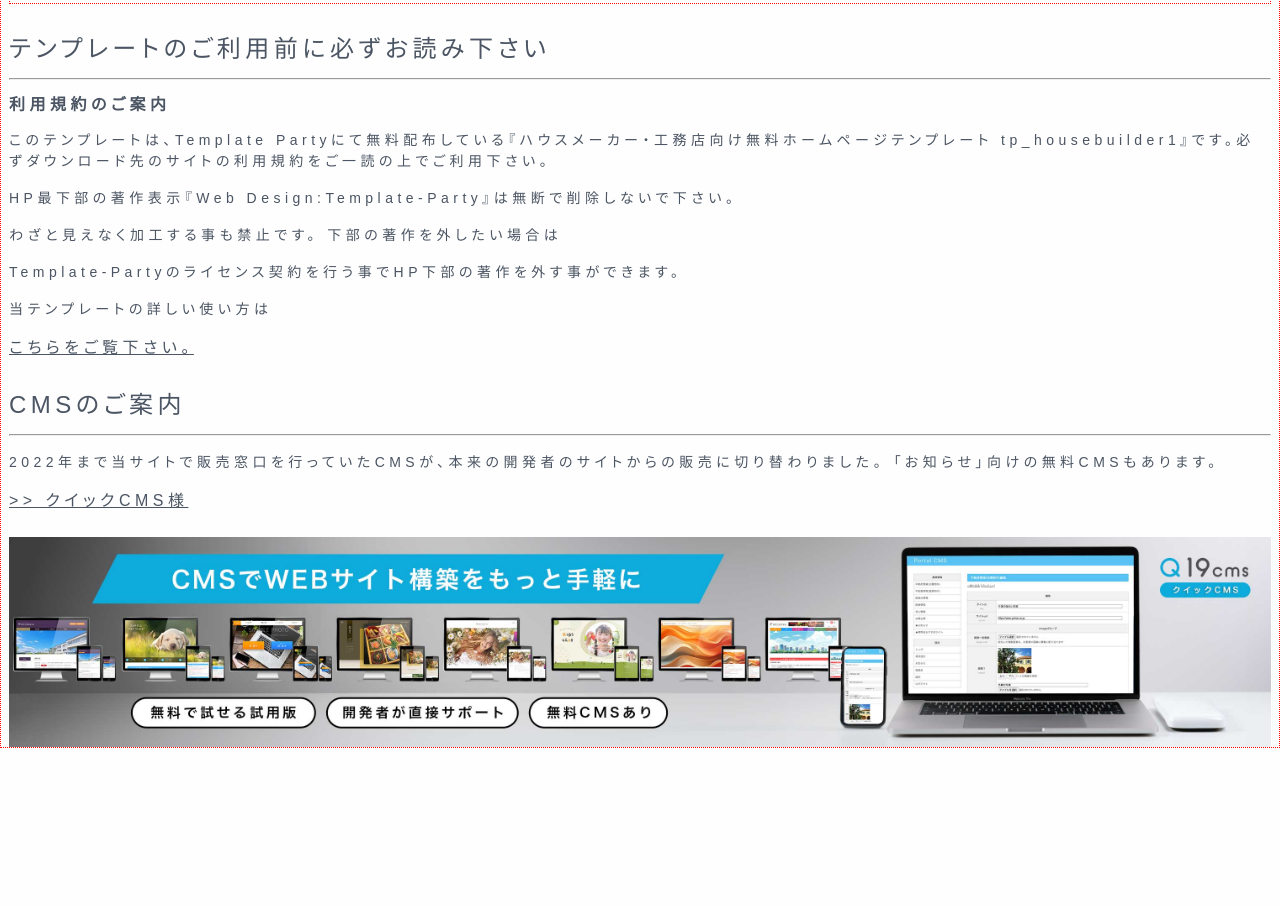
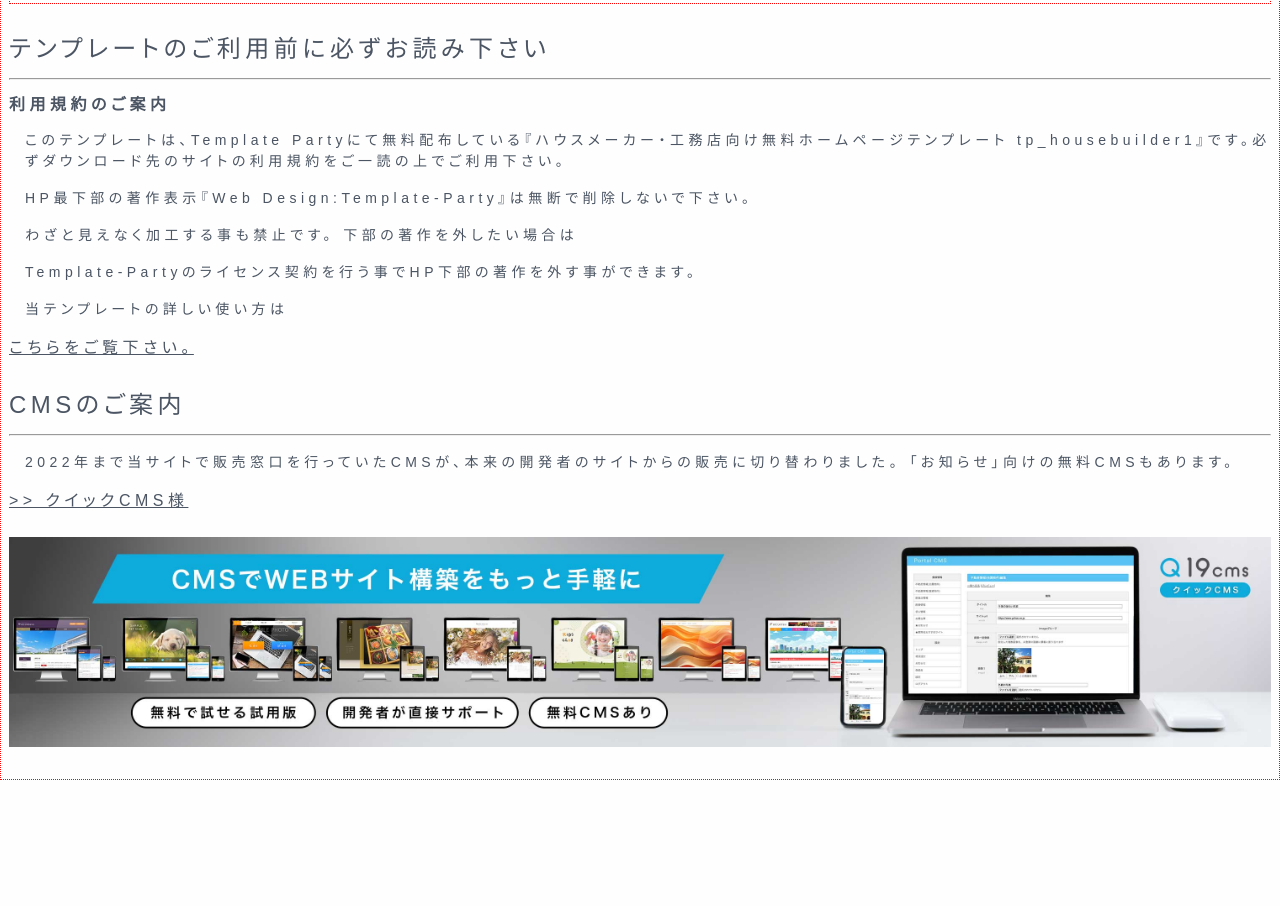
Before and after one commit to minierparedes/housebuilder, a website: page src/index.html in a window 1280 px wide. Shown: the part 2720-3626 px from the top of the page. Drawn offline with Linux system fonts and the light colour scheme.

Commit message:
chore(css): add screen sizes

```diff
--- a/src/css/components/commerce-info.css
+++ b/src/css/components/commerce-info.css
@@ -12,6 +12,7 @@
 
 .commerce-info p {
   margin-bottom: 1rem;
+  margin-left: 1rem;
   font-size: var(--size-sm);
 }
 
@@ -52,3 +53,31 @@
 .cms-info-img {
   margin-top: 1.5rem;
 }
+
+.cms-info {
+  margin-bottom: 2rem;
+}
+
+/* xs */
+
+/* @media (width >= 475px) {} */
+
+/* sm */
+
+/* @media (min-width: 640px) {} */
+
+/* md */
+
+/* @media (min-width: 768px) {} */
+
+/* lg */
+
+/* @media (min-width: 1024px) {} */
+
+/* xl */
+
+/* @media (min-width: 1280px) {} */
+
+/* 2xl */
+
+/* @media (min-width: 1536px) {} */
```
